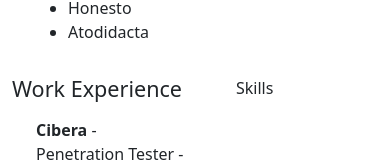
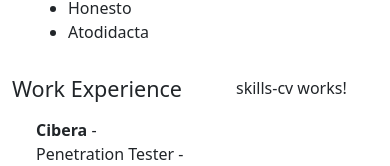
Before and after one commit to Adpsec/adpsec.github.io, an Angular app: page / in a window 390 px wide. Shown: the part 360-526 px from the top of the page. Built offline with nearby package versions, Linux system fonts and the light colour scheme.

Commit message:
Arreglo de errores en componente education

```diff
--- a/src/app/app.component.html
+++ b/src/app/app.component.html
@@ -19,7 +19,9 @@
           <div class="col">
             <app-work-exerience-cv></app-work-exerience-cv>
           </div>
-          <div class="col">Skills</div>
+          <div class="col">
+            <app-skills-cv></app-skills-cv>
+          </div>
         </div>
       </div>
     </header>
--- a/src/app/components/education/education.component.html
+++ b/src/app/components/education/education.component.html
@@ -1 +1,11 @@
 <h4>Educación</h4>
+<div class="container" *ngFor="let edu of educationExperiencies">
+    <div class="row" class="my-3">
+      <div class="col-md">
+        <p>{{edu.fecha}}</p>
+        <p><b>{{edu.nombre}}</b></p>
+        <p>{{edu.carrera}}</p>
+        <p>{{edu.logro}}</p>
+      </div>
+    </div>
+  </div>
```
